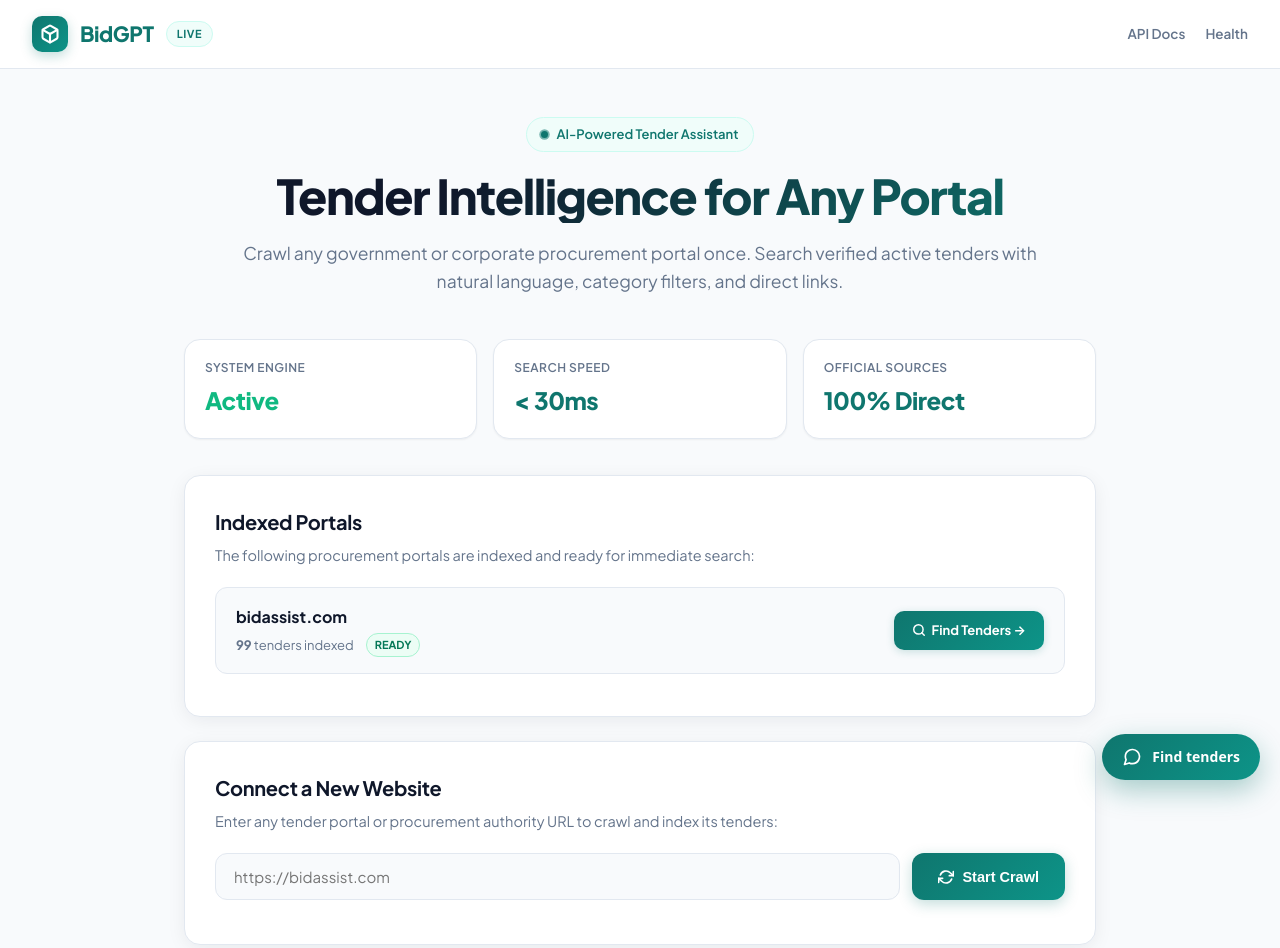
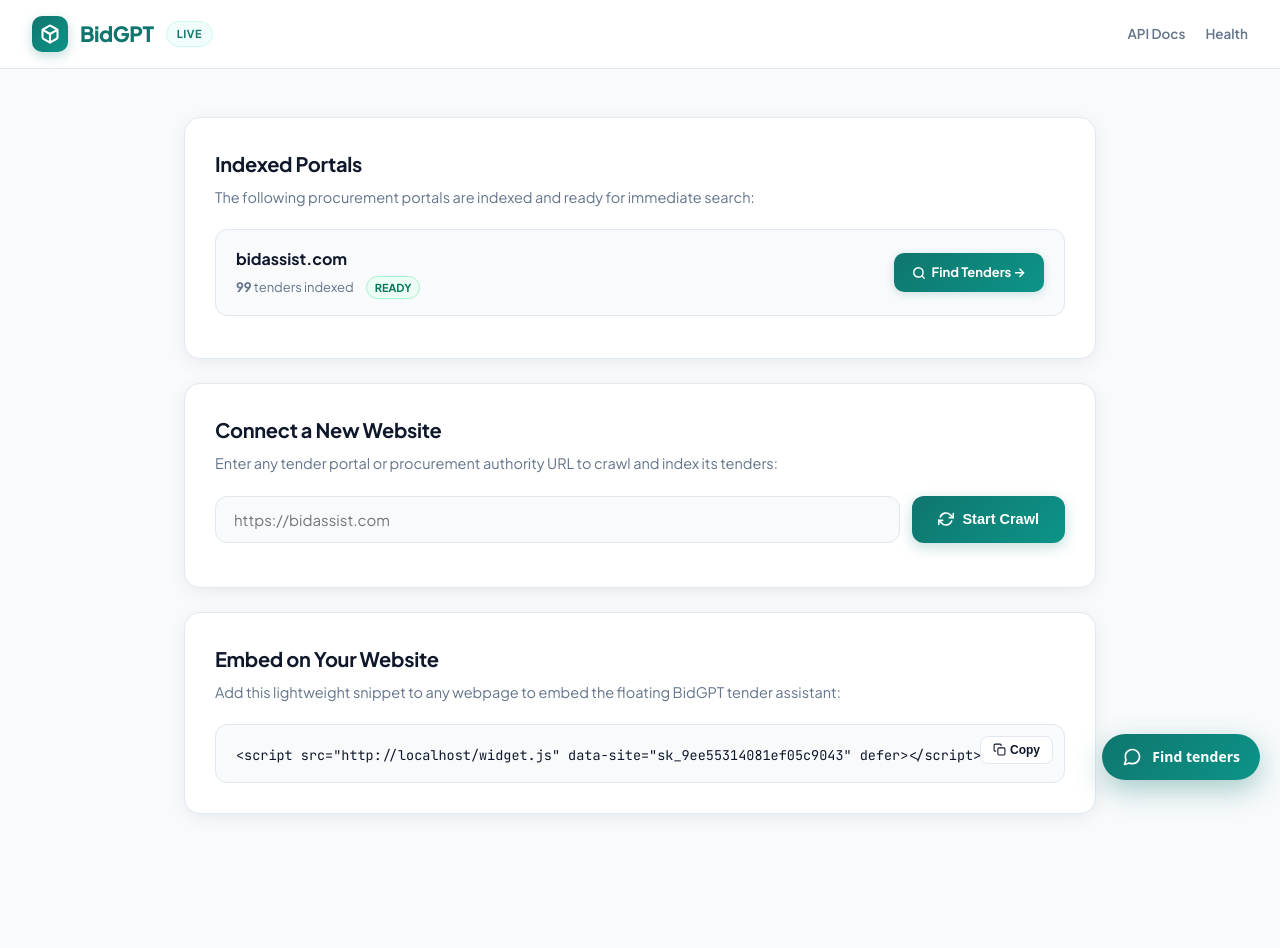
Before and after one commit to osc672/bidgpt, a plain HTML site: page static/index.html in a window 1280 px wide. Shown: the top 948 px of the page. Drawn offline with Linux system fonts and the light colour scheme; no server answers.

Commit message:
Remove hero & stats banner from homepage and update Firecrawl API key

```diff
--- a/static/index.html
+++ b/static/index.html
@@ -424,32 +424,6 @@
   </header>
 
   <main>
-    <section class="hero">
-      <div class="hero-pill">
-        <span class="pulse"></span>
-        <span>AI-Powered Tender Assistant</span>
-      </div>
-      <h1>Tender Intelligence for Any Portal</h1>
-      <p class="lead">
-        Crawl any government or corporate procurement portal once. Search verified active tenders with natural language, category filters, and direct links.
-      </p>
-    </section>
-
-    <div class="stats-grid">
-      <div class="stat-card">
-        <span class="stat-label">System Engine</span>
-        <span class="stat-val" style="color:var(--success);">Active</span>
-      </div>
-      <div class="stat-card">
-        <span class="stat-label">Search Speed</span>
-        <span class="stat-val">&lt; 30ms</span>
-      </div>
-      <div class="stat-card">
-        <span class="stat-label">Official Sources</span>
-        <span class="stat-val">100% Direct</span>
-      </div>
-    </div>
-
     <section class="card" id="indexed-portals-card">
       <div class="card-header">
         <div>
```
Also changed, not shown: 1 other file.
